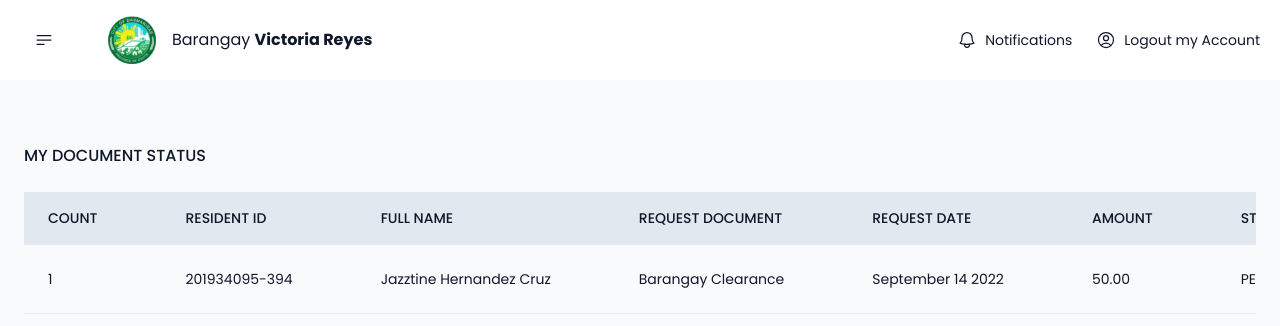
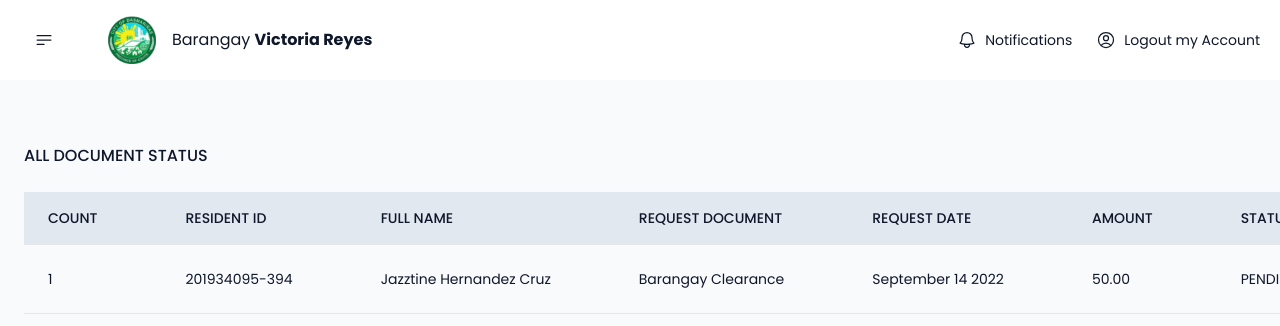
Before and after one commit to jazztinecruz/victoria-reyes, a Next.js app: page /documents-status in a window 1280 px wide. Shown: the top 326 px of the page. Built offline with nearby package versions, Linux system fonts and the light colour scheme.

Commit message:
Modify documents status page

```diff
--- a/app/(user)/documents-status/page.tsx
+++ b/app/(user)/documents-status/page.tsx
@@ -12,8 +12,8 @@ const DocumentStatus = () => {
   ];
 
   return (
-    <div className="space-section">
-      <Table.Main name="MY DOCUMENT STATUS">
+    <div className="space-section laptop:grid laptop:place-items-center">
+      <Table.Main name="ALL DOCUMENT STATUS">
         <Table.Head>
           <Table.Row heading>
             {fields.map((field) => (
```
